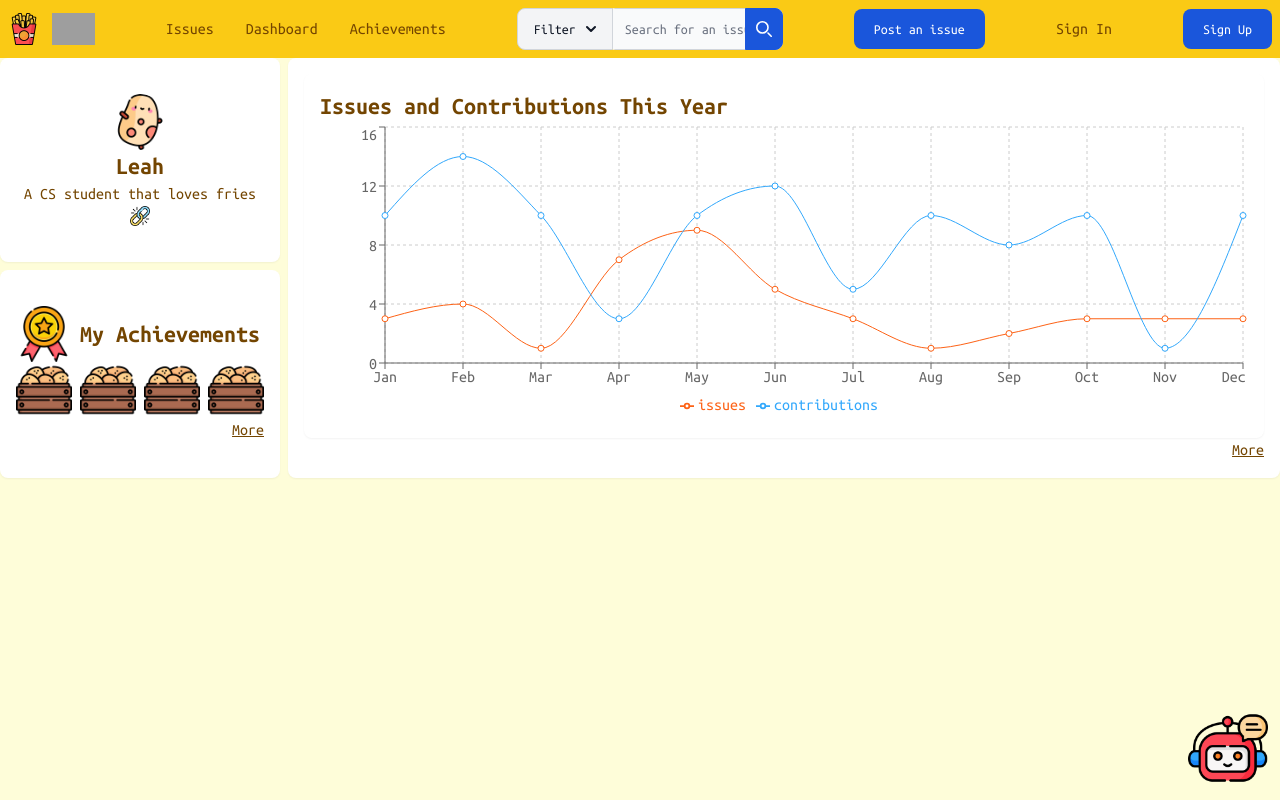
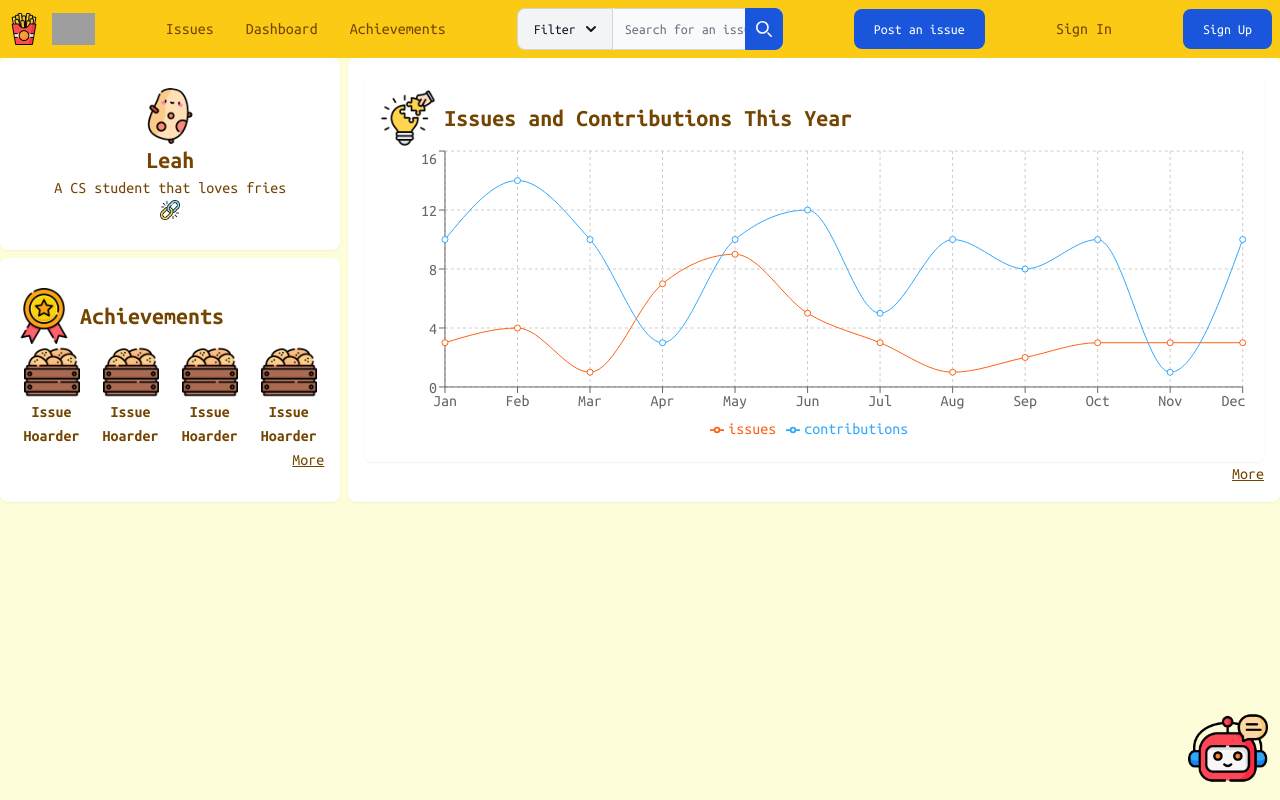
Before and after one commit to XinyuZ0416/GitFries-v2, a Next.js app: page /profile in a window 1280 px wide. Shown: the top 800 px of the page. Built offline with nearby package versions, Linux system fonts and the light colour scheme; grey boxes are pictures that could not be loaded.

Commit message:
fixed alignment issue

```diff
--- a/src/app/credits/page.tsx
+++ b/src/app/credits/page.tsx
@@ -11,6 +11,7 @@ export default function CreditsPage() {
       <a href="https://www.flaticon.com/free-icons/link" title="link icons">Link icons created by Freepik - Flaticon</a>
       <a href="https://www.flaticon.com/free-icons/potatoes" title="potatoes icons">Potatoes icons created by Freepik - Flaticon</a>
       <a href="https://www.flaticon.com/free-icons/medal" title="medal icons">Medal icons created by Freepik - Flaticon</a>
+      <a href="https://www.flaticon.com/free-icons/solution" title="solution icons">Solution icons created by Canticons - Flaticon</a>
     </div>
     </>
   )
--- a/src/app/profile/page.tsx
+++ b/src/app/profile/page.tsx
@@ -8,7 +8,7 @@ export default function ProfilePage() {
     <>
     <div className='flex flex-col'>
       <div className='flex flex-row gap-2 w-full'>
-        <div className='flex flex-col gap-2 min-w-fit justify-between'>
+        <div className='flex flex-col gap-2 w-fit justify-between'>
           <ProfilePicCard />
           <ProfileAchievementsCard />
         </div>
--- a/src/components/line-chart.tsx
+++ b/src/components/line-chart.tsx
@@ -68,7 +68,11 @@ export default function GitFriesLineChart({title}: GitFriesLineChartProps) {
   return (
     <>
     <div className='rounded-lg shadow-sm p-4 w-full'>
-      <h2 className="text-2xl font-bold">{title}</h2>
+      <div className='flex flex-row gap-2 items-center mr-auto'>
+        <img className='size-14' src='/contribution.png' alt='contribution' />
+        <h2 className="text-2xl font-bold">{title}</h2>
+      </div>
+
       <ResponsiveContainer width="100%" height={300}>
         <LineChart data={data}>
           <CartesianGrid strokeDasharray="3 3" />
--- a/src/components/profile-achievements-card.tsx
+++ b/src/components/profile-achievements-card.tsx
@@ -6,14 +6,26 @@ export default function ProfileAchievementsCard() {
     <div className='flex flex-col flex-grow justify-center items-center rounded-lg shadow-sm p-4 bg-white'>
       <div className='flex flex-row gap-2 items-center mr-auto'>
         <img className='size-14' src='/badge.png' alt='user profile picture' />
-        <h2 className='text-2xl font-bold'>My Achievements</h2>
+        <h2 className='text-2xl font-bold'>Achievements</h2>
       </div>
 
       <div className='flex flex-row gap-2'>
-        <img className='size-14' src='/issue-hoarder.png' alt='issue hoarder' />
-        <img className='size-14' src='/issue-hoarder.png' alt='issue hoarder' />
-        <img className='size-14' src='/issue-hoarder.png' alt='issue hoarder' />
-        <img className='size-14' src='/issue-hoarder.png' alt='issue hoarder' />
+        <div className='flex flex-col justify-center items-center'>
+          <img className='size-14' src='/issue-hoarder.png' alt='issue hoarder' />
+          <h4 className="text-m font-bold text-center">Issue Hoarder</h4>
+        </div>
+        <div className='flex flex-col justify-center items-center'>
+          <img className='size-14' src='/issue-hoarder.png' alt='issue hoarder' />
+          <h4 className="text-m font-bold text-center">Issue Hoarder</h4>
+        </div>
+        <div className='flex flex-col justify-center items-center'>
+          <img className='size-14' src='/issue-hoarder.png' alt='issue hoarder' />
+          <h4 className="text-m font-bold text-center">Issue Hoarder</h4>
+        </div>
+        <div className='flex flex-col justify-center items-center'>
+          <img className='size-14' src='/issue-hoarder.png' alt='issue hoarder' />
+          <h4 className="text-m font-bold text-center">Issue Hoarder</h4>
+        </div>
       </div>
       <p className='font-normal underline ml-auto'>More</p>
     </div>
```
Also changed, not shown: public/contribution.png (added).
